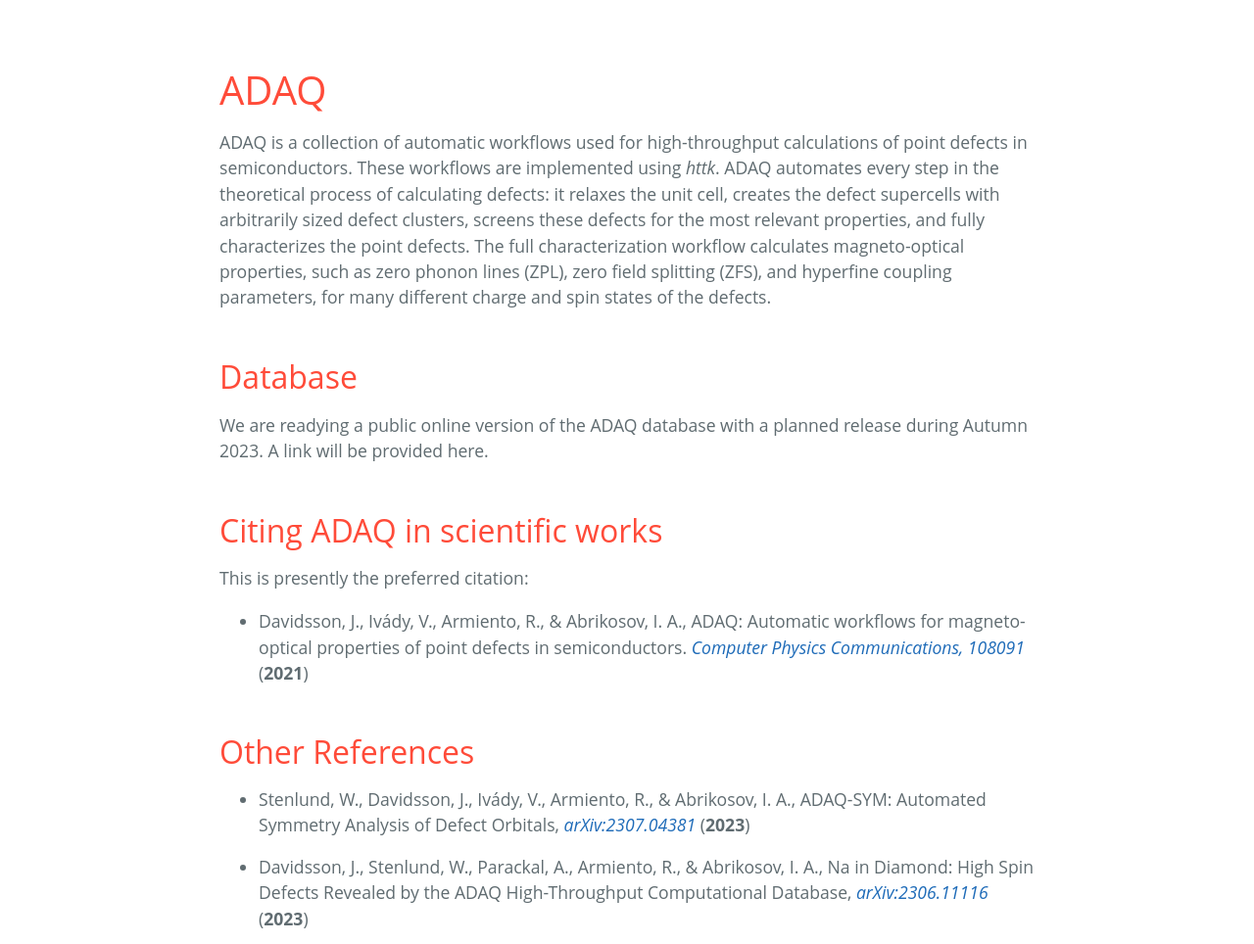
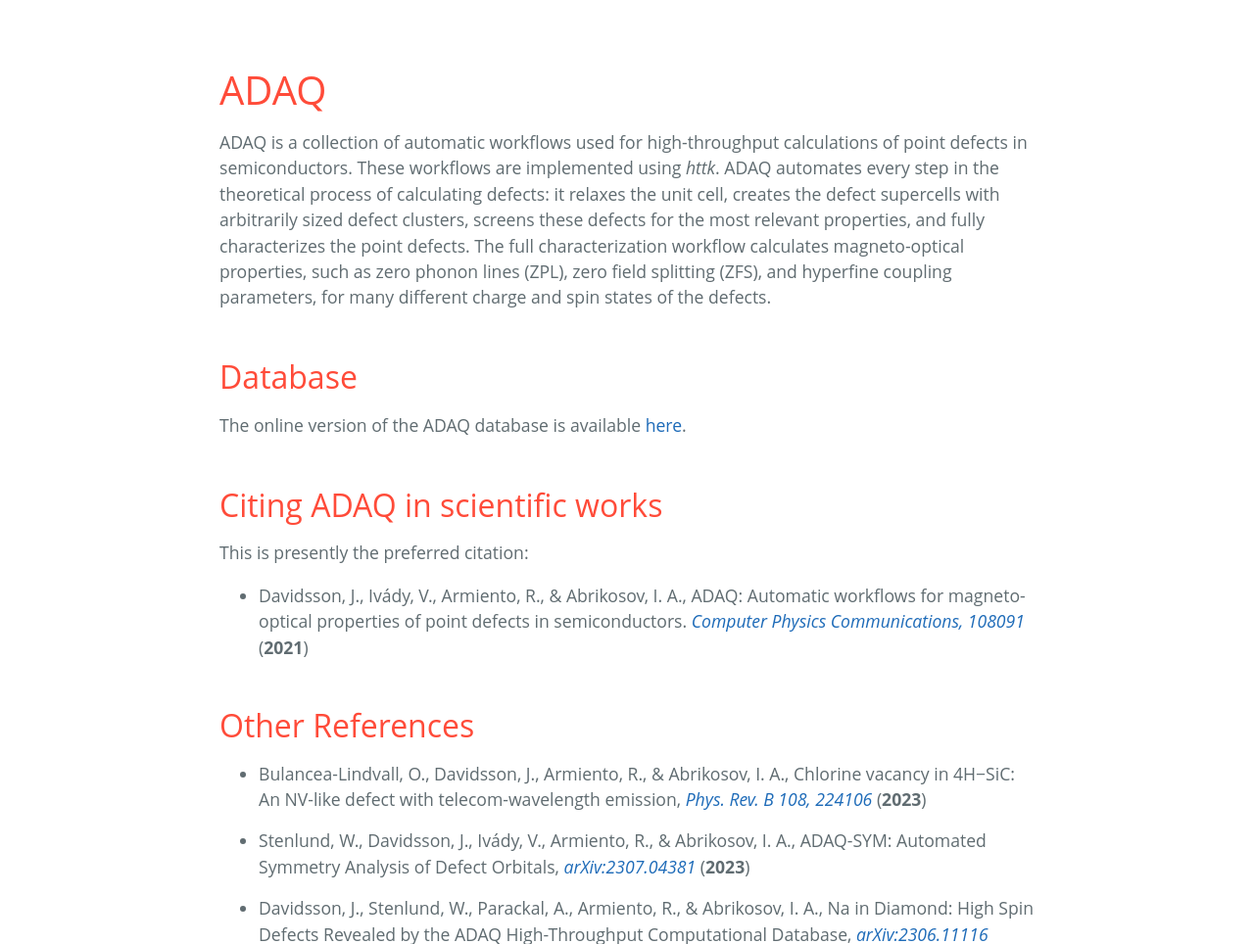
Before and after one commit to httk-web/adaq, a plain HTML site: page index.html in a window 1280 px wide. Shown: the part 63-1027 px from the top of the page at 98% size. Drawn offline with nearby package versions, Linux system fonts and the light colour scheme.

Commit message:
Generated website contents Thu, 29 Feb 2024 09:22:12 +0000

```diff
--- a/index.html
+++ b/index.html
@@ -77,7 +77,7 @@
 <p>ADAQ is a collection of automatic workflows used for high-throughput calculations of point defects in semiconductors. These workflows are implemented using <em>httk</em>. ADAQ automates every step in the theoretical process of calculating defects: it relaxes the unit cell, creates the defect supercells with arbitrarily sized defect clusters, screens these defects for the most relevant properties, and fully characterizes the point defects. The full characterization workflow calculates magneto-optical properties, such as zero phonon lines (ZPL), zero field splitting (ZFS), and hyperfine coupling parameters, for many different charge and spin states of the defects.</p>
 <div class="section" id="database">
 <h2>Database</h2>
-<p>We are readying a public online version of the ADAQ database with a planned release during Autumn 2023. A link will be provided here.</p>
+<p>The online version of the ADAQ database is available <a class="reference external" href="https://defects.anyterial.se/">here</a>.</p>
 </div>
 <div class="section" id="citing-adaq-in-scientific-works">
 <h2>Citing ADAQ in scientific works</h2>
@@ -88,6 +88,9 @@
 </div>
 <div class="section" id="other-references">
 <h2>Other References</h2>
+<ul class="simple">
+<li>Bulancea-Lindvall, O., Davidsson, J., Armiento, R., &amp; Abrikosov, I. A., Chlorine vacancy in 4H−SiC: An NV-like defect with telecom-wavelength emission, <a class="reference external" href="https://journals.aps.org/prb/abstract/10.1103/PhysRevB.108.224106"><em>Phys. Rev. B 108, 224106</em></a> (<strong>2023</strong>)</li>
+</ul>
 <ul class="simple">
 <li>Stenlund, W., Davidsson, J., Ivády, V., Armiento, R., &amp; Abrikosov, I. A., ADAQ-SYM: Automated Symmetry Analysis of Defect Orbitals, <a class="reference external" href="https://arxiv.org/abs/2307.04381"><em>arXiv:2307.04381</em></a> (<strong>2023</strong>)</li>
 </ul>
```
